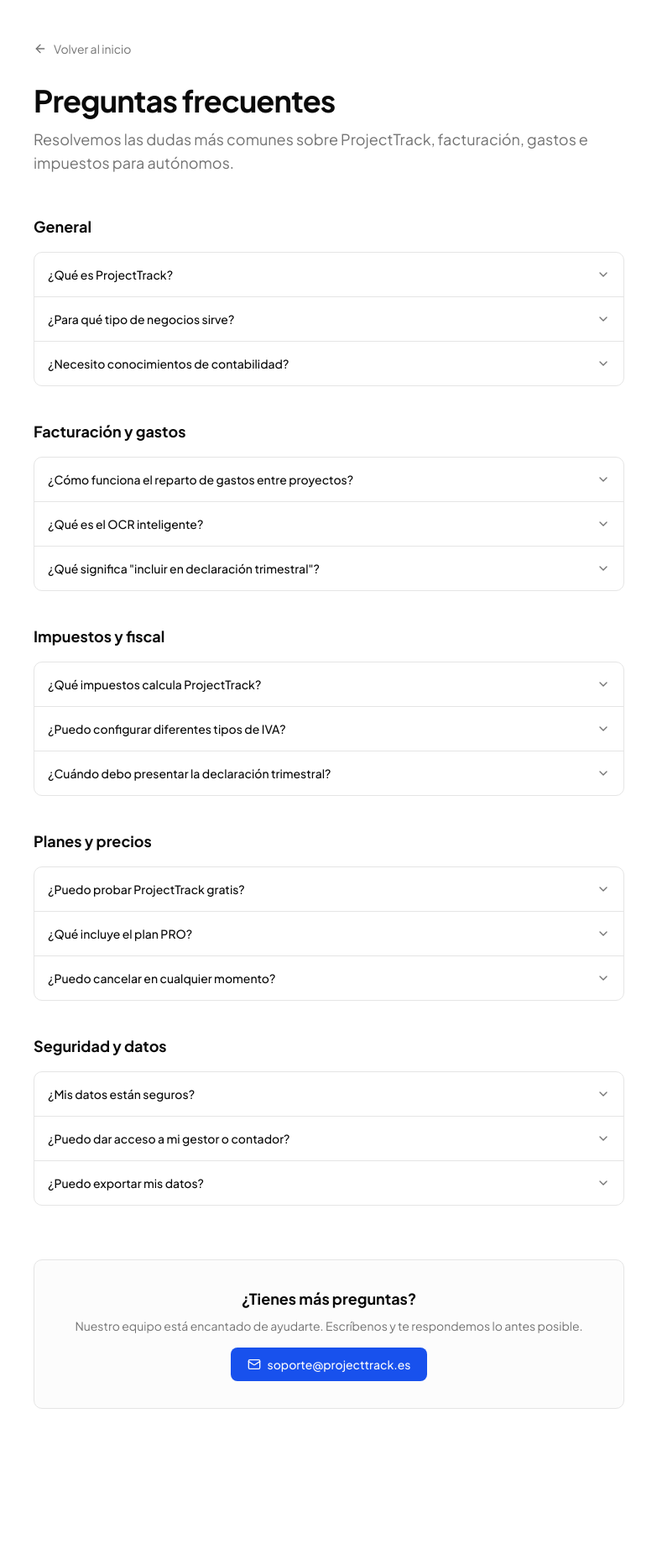
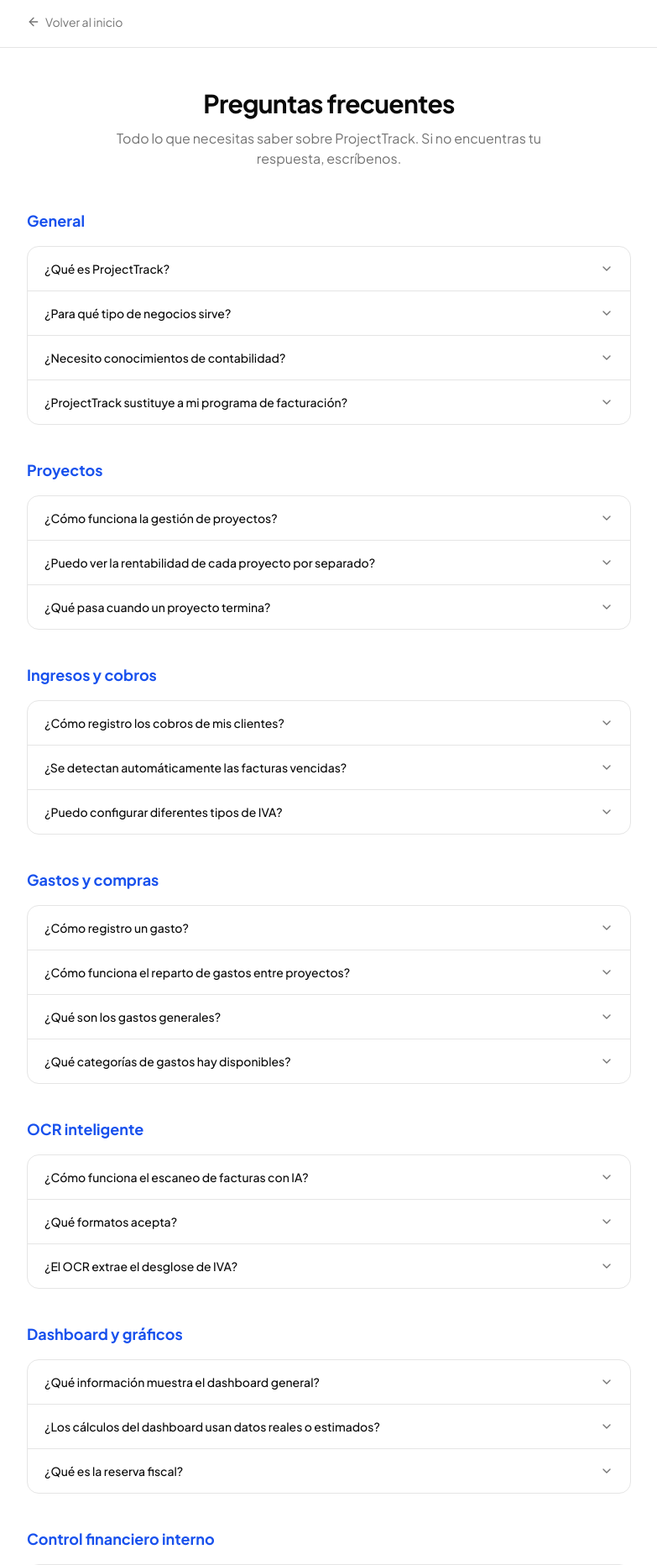
Before and after one commit to Nfer02/Project-track, a Next.js app: page /faq in a window 1280 px wide. Shown: the top 1864 px of the page at 84% size, without its empty margins (248-1031 px from the left). Before the commit the page ends 1726 px from the top, so only its background shows below. Built offline with nearby package versions, Linux system fonts and the light colour scheme.

Commit message:
feat: FAQ completa con 10 categorías, 30+ preguntas, explicación de registros no declarados

```diff
--- a/app/faq/page.tsx
+++ b/app/faq/page.tsx
@@ -1,11 +1,11 @@
 import type { Metadata } from "next"
 import Link from "next/link"
-import { ArrowLeft, ChevronDown, Mail } from "lucide-react"
+import { ArrowLeft, ChevronDown } from "lucide-react"
 
 export const metadata: Metadata = {
   title: "Preguntas frecuentes — ProjectTrack",
   description:
-    "Respuestas a las dudas más comunes sobre ProjectTrack, gestión de facturas, gastos e impuestos para autónomos en España.",
+    "Respuestas a las dudas más comunes sobre ProjectTrack: gestión de proyectos, control de gastos, OCR, estimación fiscal y más.",
 }
 
 const FAQ_CATEGORIES = [
@@ -15,77 +15,187 @@
       {
         question: "¿Qué es ProjectTrack?",
         answer:
-          "ProjectTrack es una plataforma de gestión financiera diseñada para autónomos y pequeñas empresas en España. Te permite gestionar proyectos, emitir facturas, controlar gastos y calcular tus obligaciones fiscales trimestrales (IVA e IRPF), todo en un solo lugar.",
+          "ProjectTrack es una herramienta de gestión de proyectos y control financiero para autónomos y pequeñas empresas en España. Te permite organizar tus proyectos, registrar ingresos y gastos, repartir costes entre obras, y tener siempre claro cuánto reservar para Hacienda cada trimestre. No es un programa de facturación oficial: es el complemento perfecto para llevar el control real de tu negocio.",
       },
       {
         question: "¿Para qué tipo de negocios sirve?",
         answer:
-          "Para cualquier autónomo o pyme que trabaje por proyectos: reformas y construcción, diseño gráfico, arquitectura, fotografía, consultoría, desarrollo de software, instalaciones, jardinería, eventos, interiorismo, formación, y más.",
+          "Para cualquier autónomo o pyme que trabaje por proyectos: reformas y construcción, instalaciones eléctricas o de fontanería, diseño gráfico y web, arquitectura, fotografía y vídeo, consultoría, desarrollo de software, jardinería, eventos, interiorismo, formación, y muchos más. Si tienes clientes, presupuestos y gastos asociados a cada trabajo, ProjectTrack te va a ayudar.",
       },
       {
         question: "¿Necesito conocimientos de contabilidad?",
         answer:
-          "No. ProjectTrack está diseñado para que cualquier persona pueda llevar el control de sus finanzas sin ser contable. La app calcula automáticamente las estimaciones de IVA e IRPF para que sepas cuánto reservar para Hacienda.",
+          "No. ProjectTrack está pensado para personas que no son contables. La app calcula automáticamente las estimaciones de IVA e IRPF, te muestra gráficos claros y te avisa cuando se acerca la fecha de presentación trimestral. Tú solo registras lo que cobras y lo que gastas.",
+      },
+      {
+        question: "¿ProjectTrack sustituye a mi programa de facturación?",
+        answer:
+          "No. ProjectTrack no es un sistema de facturación oficial (no emite facturas con validez legal ni cumple VeriFactu). Es una herramienta de gestión interna para que tengas el control de tus proyectos, ingresos y gastos. Si usas Quipu, Billin u otro programa para facturar, ProjectTrack lo complementa dándote la visión por proyecto que esas herramientas no ofrecen.",
       },
     ],
   },
   {
-    title: "Facturación y gastos",
+    title: "Proyectos",
     items: [
       {
-        question: "¿Cómo funciona el reparto de gastos entre proyectos?",
+        question: "¿Cómo funciona la gestión de proyectos?",
         answer:
-          "Cuando compras material para varias obras, puedes subir la factura una sola vez y repartir el importe entre los proyectos correspondientes. Por ejemplo: compras 100\u00A0€ en tablas → asignas 50\u00A0€ al Proyecto A y 50\u00A0€ al Proyecto B. Para tu contador, la factura aparece una sola vez.",
+          "Creas un proyecto con el nombre del trabajo, el cliente, el valor del contrato, el presupuesto de materiales y las fechas. Cada proyecto tiene su propio IVA y retención IRPF configurables. A partir de ahí, registras los cobros que recibes del cliente y los gastos asociados. El dashboard del proyecto te muestra en tiempo real cuánto has cobrado, cuánto has gastado, tu ganancia real y el margen de beneficio.",
       },
       {
-        question: "¿Qué es el OCR inteligente?",
+        question: "¿Puedo ver la rentabilidad de cada proyecto por separado?",
         answer:
-          "Puedes hacer una foto o subir un PDF de cualquier factura de compra. Nuestra inteligencia artificial (Claude AI) analiza el documento y extrae automáticamente los datos: proveedor, importe, IVA, fecha, descripción. Te ahorras escribir todo a mano.",
+          "Sí. Cada proyecto tiene su propia página de finanzas con gráficos de cobros vs gastos, distribución de gastos por categoría (material, herramientas, subcontrata...), progreso de cobro del contrato, y estimación fiscal específica del proyecto.",
       },
       {
-        question: '¿Qué significa "incluir en declaración trimestral"?',
+        question: "¿Qué pasa cuando un proyecto termina?",
         answer:
-          "Es un control que te permite marcar qué facturas deben aparecer en el informe que entregas a tu gestor para la declaración trimestral de impuestos. Las facturas no marcadas se excluyen del informe pero siguen siendo visibles para tu gestión interna.",
+          "Puedes marcarlo como 'Completado'. El proyecto sigue visible con todo su historial financiero, pero ya no aparece como activo en el dashboard. Puedes consultarlo en cualquier momento.",
       },
     ],
   },
   {
-    title: "Impuestos y fiscal",
+    title: "Ingresos y cobros",
     items: [
       {
-        question: "¿Qué impuestos calcula ProjectTrack?",
+        question: "¿Cómo registro los cobros de mis clientes?",
         answer:
-          "Calcula una estimación del IVA a pagar (IVA repercutido menos IVA soportado) y del pago fraccionado de IRPF (20% del beneficio neto). Estos son los modelos 303 y 130 que debes presentar trimestralmente. La estimación es orientativa — consulta siempre con tu asesor fiscal para el cálculo exacto.",
+          "Dentro de cada proyecto, haces clic en 'Nueva factura' y registras el importe con la base imponible. La app calcula automáticamente el IVA y la retención IRPF según la configuración del proyecto. Puedes marcar cada cobro como pendiente, pagado o vencido.",
+      },
+      {
+        question: "¿Se detectan automáticamente las facturas vencidas?",
+        answer:
+          "Sí. Si un cobro tiene fecha de vencimiento y esa fecha ha pasado sin estar marcado como pagado, ProjectTrack lo marca automáticamente como vencido. Aparece en rojo en el dashboard y en la lista de facturas.",
       },
       {
         question: "¿Puedo configurar diferentes tipos de IVA?",
         answer:
-          "Sí. Cada proyecto puede tener su propio tipo de IVA (21% general, 10% reducido para reformas de vivienda, 4% superreducido, o exento). También puedes configurar la retención de IRPF por proyecto (0%, 7% para nuevos autónomos, o 15%).",
-      },
-      {
-        question: "¿Cuándo debo presentar la declaración trimestral?",
-        answer:
-          "Los plazos son: T1 (enero-marzo) → antes del 20 de abril. T2 (abril-junio) → antes del 20 de julio. T3 (julio-septiembre) → antes del 20 de octubre. T4 (octubre-diciembre) → antes del 30 de enero del año siguiente. ProjectTrack te avisa cuando se acerca la fecha.",
+          "Sí. Cada proyecto puede tener su propio tipo de IVA (21% general, 10% reducido para reformas de vivienda, 4% superreducido, o exento). También puedes configurar la retención de IRPF (0%, 7% para nuevos autónomos, o 15% general). Cada vez que registras un cobro, el desglose fiscal se calcula automáticamente.",
       },
     ],
   },
   {
-    title: "Planes y precios",
+    title: "Gastos y compras",
+    items: [
+      {
+        question: "¿Cómo registro un gasto?",
+        answer:
+          "Tienes dos opciones. Desde el menú 'Gastos / Compras' para registrar un gasto general, o desde dentro de un proyecto con el botón 'Nuevo gasto' para asignarlo directamente a ese proyecto. En ambos casos puedes subir una foto o PDF del ticket para que la IA extraiga los datos automáticamente.",
+      },
+      {
+        question: "¿Cómo funciona el reparto de gastos entre proyectos?",
+        answer:
+          "Cuando compras material para varias obras en una sola factura, puedes repartir el importe entre los proyectos que corresponda. Por ejemplo: compras 1.000 euros en material, asignas 600 euros al Proyecto A y 400 euros al Proyecto B. Puedes indicar los importes a mano o usar el botón 'Repartir equitativamente'. El gasto aparece una sola vez en tu contabilidad general, pero cada proyecto muestra solo su parte.",
+      },
+      {
+        question: "¿Qué son los gastos generales?",
+        answer:
+          "Son gastos del negocio que no van asociados a ningún proyecto en particular: teléfono, seguro, herramientas de uso general, gasolina, etc. Cuando registras un gasto y no lo asignas a ningún proyecto (o lo asignas solo parcialmente), la parte sin asignar se contabiliza como gasto general. Aparece en el dashboard como una categoría separada.",
+      },
+      {
+        question: "¿Qué categorías de gastos hay disponibles?",
+        answer:
+          "Material, Herramientas, Mano de obra / Subcontrata, Transporte, Alquiler, Suministros (luz, agua, teléfono) y Otros. Las categorías te ayudan a saber en qué gastas más en cada proyecto.",
+      },
+    ],
+  },
+  {
+    title: "OCR inteligente",
+    items: [
+      {
+        question: "¿Cómo funciona el escaneo de facturas con IA?",
+        answer:
+          "Al crear un gasto (o un cobro), puedes subir una foto o un PDF del ticket o factura. La inteligencia artificial analiza el documento y extrae automáticamente el proveedor, la base imponible, el IVA, el total, la fecha y la descripción. Los campos del formulario se rellenan solos. Tú solo revisas que esté todo correcto y guardas.",
+      },
+      {
+        question: "¿Qué formatos acepta?",
+        answer:
+          "PDF, JPEG, PNG y WEBP. El tamaño máximo es de 10 MB por archivo. Funciona con tickets de caja, facturas formales, albaranes y cualquier documento con datos legibles.",
+      },
+      {
+        question: "¿El OCR extrae el desglose de IVA?",
+        answer:
+          "Sí. La IA extrae la base imponible, el porcentaje de IVA (21%, 10%, etc.) y el importe del IVA por separado. Esto es importante porque el IVA soportado en tus compras se resta del IVA repercutido en tus cobros para calcular lo que debes pagar a Hacienda.",
+      },
+    ],
+  },
+  {
+    title: "Dashboard y gráficos",
+    items: [
+      {
+        question: "¿Qué información muestra el dashboard general?",
+        answer:
+          "Ingresos cobrados del mes, gastos pagados, beneficio neto, proyectos activos, gastos generales, facturas pendientes y vencidas. Además incluye gráficos de ingresos vs gastos mensual, distribución de gastos por categoría, beneficio mensual (bruto y neto tras impuestos), y un indicador de reserva fiscal trimestral.",
+      },
+      {
+        question: "¿Los cálculos del dashboard usan datos reales o estimados?",
+        answer:
+          "Los datos de ingresos y gastos solo cuentan lo que realmente se ha cobrado y pagado (estado 'Pagado'). Las facturas pendientes por cobrar no se incluyen en el beneficio porque no son dinero que hayas recibido todavía. La estimación fiscal sí incluye todo lo declarado del trimestre para darte una previsión de lo que tendrás que pagar a Hacienda.",
+      },
+      {
+        question: "¿Qué es la reserva fiscal?",
+        answer:
+          "Es una estimación de cuánto dinero deberías tener apartado para pagar los impuestos trimestrales: el IVA (modelo 303) y el pago fraccionado del IRPF (modelo 130). ProjectTrack calcula el IVA repercutido menos el IVA soportado, más el 20% del beneficio neto. Es una estimación orientativa, siempre debes consultar con tu asesor fiscal para el cálculo definitivo.",
+      },
+    ],
+  },
+  {
+    title: "Control financiero interno",
+    items: [
+      {
+        question: "¿Qué significa 'Incluir en declaración trimestral'?",
+        answer:
+          "Es un control que puedes activar o desactivar en cada proyecto y en cada factura. Cuando está activado, ese ingreso o gasto se incluye en los cálculos de la estimación fiscal y en los reportes que entregas a tu gestor. Cuando está desactivado, el registro sigue visible en tu gestión interna pero no aparece en la estimación fiscal ni en los informes para el contador.",
+      },
+      {
+        question: "¿Para qué sirve tener registros no incluidos en la declaración?",
+        answer:
+          "Hay situaciones legítimas donde un autónomo necesita llevar un control interno de trabajos o gastos que no se van a incluir en una declaración concreta. Por ejemplo: trabajos de cortesía o favores profesionales donde no hay cobro, gastos personales que inicialmente se confunden con profesionales y luego se descartan, o presupuestos en fase de negociación que aún no se han formalizado. Esta función te permite tener una foto completa de tu actividad real sin que afecte a los cálculos fiscales.",
+      },
+      {
+        question: "¿Los registros no declarados aparecen en algún informe?",
+        answer:
+          "No. Los reportes trimestrales para el contador solo incluyen los registros marcados como 'Incluir en declaración'. En el dashboard y los gráficos sí aparecen (con un indicador visual) porque forman parte de tu realidad financiera, pero la estimación fiscal los excluye completamente.",
+      },
+    ],
+  },
+  {
+    title: "Reportes y exportación",
+    items: [
+      {
+        question: "¿Puedo generar informes para mi gestor o contador?",
+        answer:
+          "Sí. En la sección de Reportes puedes seleccionar un trimestre y ver todos los ingresos y gastos declarados de ese período. Puedes exportar la información en formato CSV, listo para enviar a tu gestor o importar en cualquier programa de contabilidad.",
+      },
+      {
+        question: "¿Los gastos repartidos entre proyectos aparecen duplicados en el informe?",
+        answer:
+          "No. Un gasto aparece una sola vez en el informe trimestral con su importe total, independientemente de a cuántos proyectos esté asignado. El reparto entre proyectos es solo para tu gestión interna.",
+      },
+    ],
+  },
+  {
+    title: "Planes y cuenta",
     items: [
       {
         question: "¿Puedo probar ProjectTrack gratis?",
         answer:
-          "Sí. El plan Starter es gratuito para siempre e incluye hasta 3 proyectos, facturas, control de gastos y dashboard financiero. No necesitas tarjeta de crédito para registrarte.",
+          "Sí. El plan Starter es gratuito para siempre e incluye hasta 3 proyectos, 20 registros al mes, control de gastos y dashboard financiero. No necesitas tarjeta de crédito para registrarte.",
       },
       {
         question: "¿Qué incluye el plan PRO?",
         answer:
-          "Proyectos ilimitados, OCR inteligente para facturas, reparto de gastos entre proyectos, estimación fiscal automática (IVA + IRPF), reportes para el contador, y hasta 3 usuarios. Todo por 14,99\u00A0€/mes.",
+          "Proyectos ilimitados, registros ilimitados, OCR inteligente (escaneo de tickets con IA), reparto de gastos entre proyectos, dashboard financiero avanzado con gráficos, estimación fiscal automática (IVA + IRPF), reportes para el contador, y hasta 5 usuarios. Todo por 14,99 euros al mes.",
       },
       {
         question: "¿Puedo cancelar en cualquier momento?",
         answer:
-          "Sí. No hay permanencia. Puedes cancelar tu suscripción PRO o Business en cualquier momento desde la sección de Facturación. Seguirás teniendo acceso hasta el final del período pagado.",
+          "Sí. No hay permanencia. Puedes cancelar tu suscripción PRO en cualquier momento desde la sección de Facturación. Seguirás teniendo acceso hasta el final del período pagado.",
+      },
+      {
+        question: "¿Puedo dar acceso a mi gestor o a un empleado?",
+        answer:
+          "Sí. Desde la sección de Colaboradores puedes invitar a personas por email con diferentes roles. Tu gestor puede acceder a los reportes y ver la información que necesita para la declaración.",
       },
     ],
   },
@@ -95,83 +205,72 @@
       {
         question: "¿Mis datos están seguros?",
         answer:
-          "Sí. Tus datos se almacenan cifrados en servidores europeos (Supabase, Frankfurt). Solo tú y las personas que invites tienen acceso a tu información. Cumplimos con el RGPD.",
+          "Sí. Tus datos se almacenan cifrados en servidores europeos (Frankfurt, Alemania). Solo tú y las personas que invites tienen acceso a tu información. Cumplimos con el Reglamento General de Protección de Datos (RGPD).",
       },
       {
-        question: "¿Puedo dar acceso a mi gestor o contador?",
+        question: "¿Puedo exportar todos mis datos?",
         answer:
-          "Sí. Puedes invitar a colaboradores con diferentes roles (administrador, miembro). Tu gestor puede acceder a los reportes trimestrales y ver las facturas que necesita para la declaración.",
-      },
-      {
-        question: "¿Puedo exportar mis datos?",
-        answer:
-          "Sí. Desde la sección de Reportes puedes exportar todas tus facturas y gastos declarados en formato CSV, listo para enviar a tu gestor o importar en cualquier programa de contabilidad.",
+          "Sí. Desde la sección de Reportes puedes exportar tus ingresos y gastos en formato CSV. Tus datos son tuyos y siempre puedes llevártelos.",
       },
     ],
   },
 ]
 
-export default function FAQPage() {
+export default function FaqPage() {
   return (
     <div className="min-h-screen bg-background">
-      <div className="mx-auto max-w-3xl px-4 py-12 sm:px-6 lg:px-8">
-        {/* Back link */}
+      {/* Header */}
+      <div className="border-b">
+        <div className="mx-auto max-w-3xl px-4 sm:px-6 py-4">
           <Link
             href="/"
-          className="mb-8 inline-flex items-center gap-2 text-sm text-muted-foreground transition-colors hover:text-foreground"
+            className="inline-flex items-center gap-1.5 text-sm text-muted-foreground hover:text-foreground transition-colors"
           >
             <ArrowLeft className="h-4 w-4" />
             Volver al inicio
           </Link>
+        </div>
+      </div>
 
-        {/* Header */}
-        <div className="mb-12">
-          <h1 className="text-3xl font-bold tracking-tight sm:text-4xl">
-            Preguntas frecuentes
-          </h1>
-          <p className="mt-3 text-lg text-muted-foreground">
-            Resolvemos las dudas más comunes sobre ProjectTrack, facturación,
-            gastos e impuestos para autónomos.
+      <div className="mx-auto max-w-3xl px-4 sm:px-6 py-12">
+        <div className="text-center mb-12">
+          <h1 className="text-3xl font-bold tracking-tight mb-3">Preguntas frecuentes</h1>
+          <p className="text-muted-foreground max-w-lg mx-auto">
+            Todo lo que necesitas saber sobre ProjectTrack. Si no encuentras tu respuesta, escríbenos.
           </p>
         </div>
 
-        {/* FAQ sections */}
         <div className="space-y-10">
           {FAQ_CATEGORIES.map((category) => (
-            <section key={category.title}>
-              <h2 className="mb-4 text-lg font-semibold">{category.title}</h2>
-              <div className="rounded-lg border">
-                {category.items.map((item, index) => (
-                  <details
-                    key={index}
-                    className={`group ${index < category.items.length - 1 ? "border-b" : ""}`}
-                  >
-                    <summary className="flex cursor-pointer items-center justify-between px-4 py-4 text-sm font-medium transition-colors hover:bg-muted/50">
+            <div key={category.title}>
+              <h2 className="text-lg font-semibold mb-4 text-primary">{category.title}</h2>
+              <div className="rounded-xl border divide-y">
+                {category.items.map((item) => (
+                  <details key={item.question} className="group">
+                    <summary className="flex cursor-pointer items-center justify-between px-5 py-4 text-sm font-medium hover:bg-muted/30 transition-colors">
                       {item.question}
-                      <ChevronDown className="ml-4 h-4 w-4 shrink-0 text-muted-foreground transition-transform group-open:rotate-180" />
+                      <ChevronDown className="h-4 w-4 text-muted-foreground transition-transform group-open:rotate-180 shrink-0 ml-4" />
                     </summary>
-                    <div className="px-4 pb-4 text-sm leading-relaxed text-muted-foreground">
+                    <div className="px-5 pb-4 text-sm text-muted-foreground leading-relaxed">
                       {item.answer}
                     </div>
                   </details>
                 ))}
               </div>
-            </section>
+            </div>
           ))}
         </div>
 
         {/* CTA */}
-        <div className="mt-16 rounded-lg border bg-muted/30 p-6 text-center sm:p-8">
-          <h3 className="text-lg font-semibold">¿Tienes más preguntas?</h3>
-          <p className="mt-2 text-sm text-muted-foreground">
-            Nuestro equipo está encantado de ayudarte. Escríbenos y te
-            respondemos lo antes posible.
+        <div className="mt-16 text-center rounded-xl border bg-card p-8">
+          <h3 className="text-lg font-semibold mb-2">¿Tienes más preguntas?</h3>
+          <p className="text-sm text-muted-foreground mb-4">
+            Escríbenos y te respondemos lo antes posible.
           </p>
           <a
             href="mailto:soporte@projecttrack.es"
-            className="mt-4 inline-flex items-center gap-2 rounded-md bg-primary px-5 py-2.5 text-sm font-medium text-primary-foreground transition-colors hover:bg-primary/90"
+            className="inline-flex items-center gap-2 rounded-full bg-primary px-6 py-2.5 text-sm font-medium text-primary-foreground hover:bg-primary/90 transition-colors"
           >
-            <Mail className="h-4 w-4" />
             soporte@projecttrack.es
           </a>
         </div>
```
Lines whose indentation alone changed are shown as unchanged.
